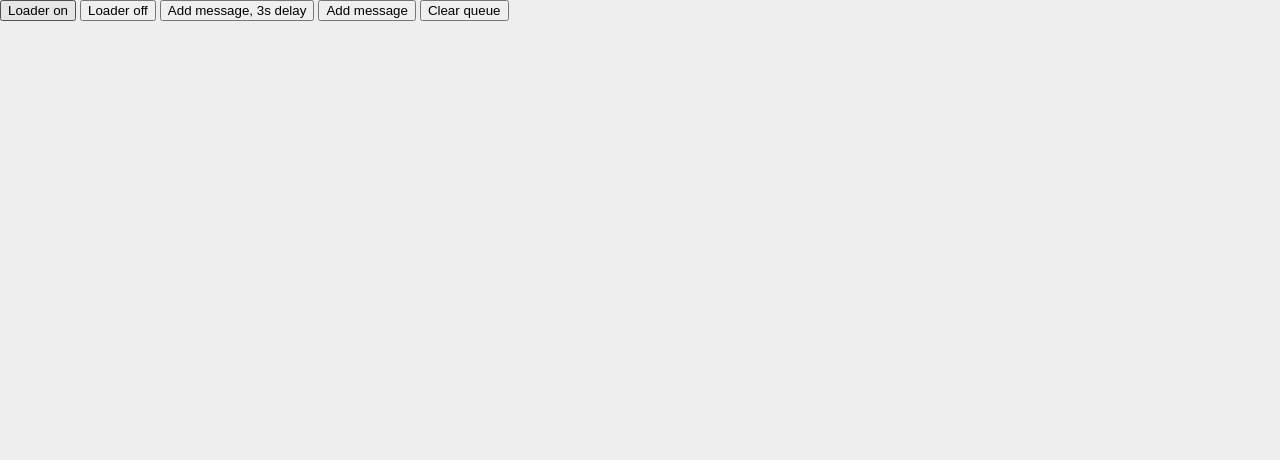
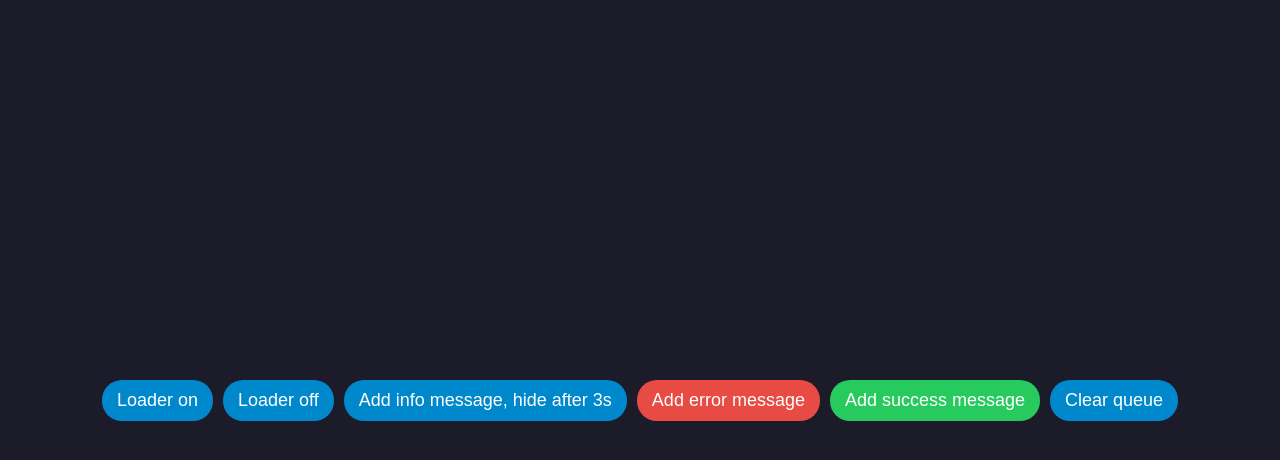
Before and after one commit to burlakeugene/notic, a website built with webpack: page docs/index.html in a window 1280 px wide. Built offline with nearby package versions, Linux system fonts and the light colour scheme; a web font is replaced by a local one.

Commit message:
demo page

```diff
--- a/docs/index.html
+++ b/docs/index.html
@@ -13,20 +13,14 @@
   </head>
 
   <body>
-    <button data-notic-type="loading-on">Loader on</button>
-    <button data-notic-type="loading-off">Loader off</button>
-    <button
-      data-notic-message="С 15.11.2021, у нас новый офис по адресу - г. Симферополь, ул. Ялтинская 73 'Г'"
-    >
-      Add message, 3s delay
-    </button>
-    <button
-      data-notic-message="This is success dsa dsa dsd as321 123 213 213 213213213 23123213232 32"
-      data-notic-type="success"
-    >
-      Add message
-    </button>
-    <button data-notic-clear>Clear queue</button>
+    <div class="buttons">
+      <button data-notic-type="loading-on">Loader on</button>
+      <button data-notic-type="loading-off">Loader off</button>
+      <button data-notic-message="Info message" data-notic-delay="3000">Add info message, hide after 3s</button>
+        <button data-notic-message="Error mesage" data-notic-type="error">Add error message</button>
+      <button data-notic-message="Success mesage" data-notic-type="success">Add success message</button>
+      <button data-notic-clear>Clear queue</button>
+    </div>
   <script type="text/javascript" src="./bundle.js"></script></body>
   <!-- Global site tag (gtag.js) - Google Analytics -->
   <script
--- a/src/app/index.js
+++ b/src/app/index.js
@@ -2,15 +2,8 @@ import Notic from '../package';
 import './styles.scss';
 
 window.addEventListener('load', () => {
-  let notic = new Notic({
-    close: {
-      button: true
-    },
-    classNames: {
-      container: ['my-notic']
-    }
-  }),
-    buttons = document.querySelectorAll('[data-notic-message]');
+  let notic = new Notic(),
+    buttons = document.querySelectorAll('[data-notic-message], [data-notic-type]');
   window.n = notic;
   console.log(window.n);
   buttons.forEach((button) => {
@@ -25,9 +18,9 @@ window.addEventListener('load', () => {
       } else {
         let newMessage = {
           message,
-          type
+          type,
         };
-        if(delay) newMessage.delay = delay;
+        if (delay) newMessage.delay = delay;
         notic.addMessage(newMessage);
       }
     });
@@ -36,5 +29,5 @@ window.addEventListener('load', () => {
     button.addEventListener('click', () => {
       notic.clear();
     });
-  })
+  });
 });
--- a/src/app/styles.scss
+++ b/src/app/styles.scss
@@ -1,20 +1,15 @@
 @import url('https://fonts.googleapis.com/css?family=Muli:400,700,900&display=swap&subset=latin-ext');
 
-$theme: #7bdcb5;
-$white: #fff;
-$black: #000;
+:root{
+  --theme: #1c1b2a;
+  --white: #fff;
+  ---black: #000;
+}
 
 * {
   box-sizing: border-box;
 }
 
-body {
-  margin: 0;
-  font-family: 'Muli';
-  font-weight: 400;
-  background-color: $theme;
-  height: 100%;
-}
 
 body,
 html {
@@ -22,5 +17,33 @@ html {
 }
 
 body {
-  background-color: #eee;
+  margin: 0;
+  font-family: 'Muli';
+  font-weight: 400;
+  background-color: var(--theme);
 }
+
+div.buttons{
+  height: 100%;
+  display: flex;
+  justify-content: center;
+  align-items: center;
+  gap: 10px;
+}
+
+button{
+  padding: 10px 15px;
+  border-radius: 20px;
+  border: none;
+  background: #0088cc;
+  color: #fff;
+  cursor: pointer;
+  font-size: 18px;
+}
+
+button[data-notic-type="error"]{
+  background: #e74b43;
+}
+[data-notic-type="success"]{
+  background: #27ca5d;
+}
```
Also changed, not shown: src/app/index.html (+8 -14 lines), docs/bundle.js, 3 other files.
